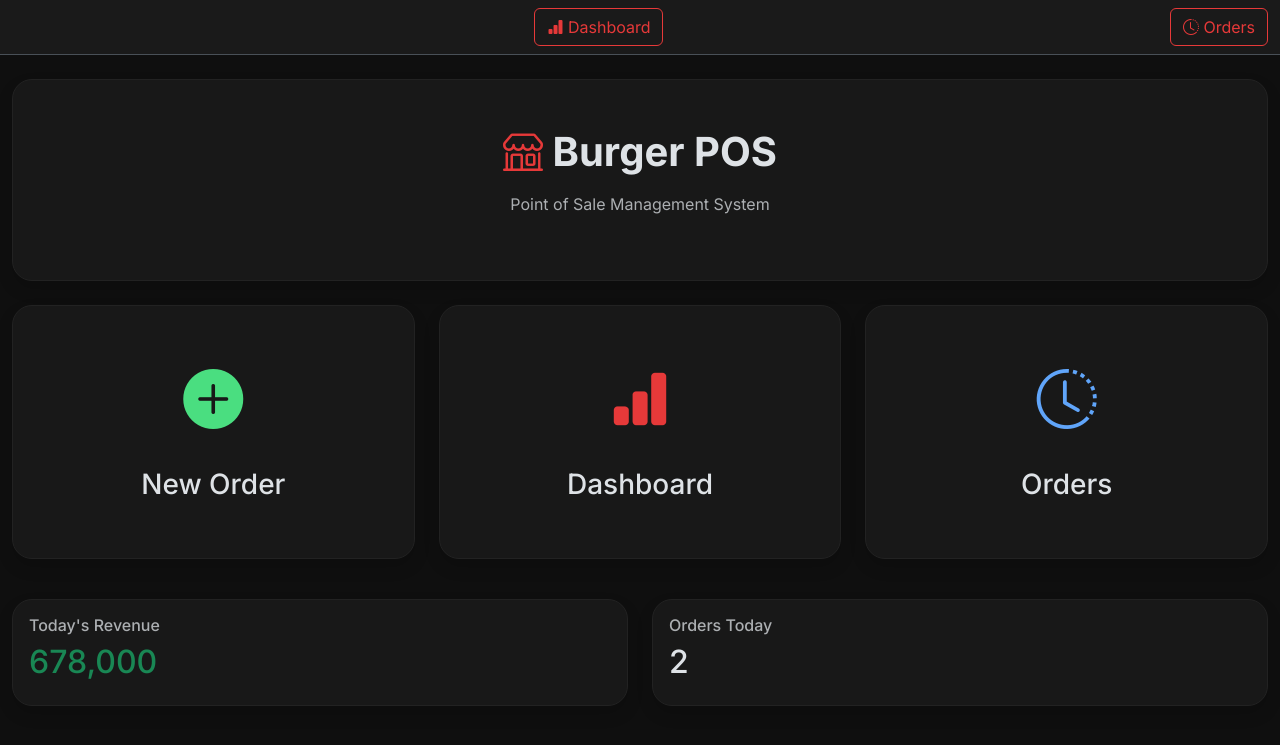
After one commit to Mohhamadaminn/fastfood_POS, a Django app: page / in a window 1280 px wide. The commit adds this page. Shown: the top 745 px of the page. Run offline with Django 4.2, Linux system fonts and the light colour scheme; data comes from the database, SQL or seed files in the repository; both versions use the stored data as it was after the commit.

Commit message:
set home page for our project

```diff
--- a/menu/urls.py
+++ b/menu/urls.py
@@ -10,10 +10,12 @@ from .views import (
     PaymentSuccessView,
     DashboardView,
     OrderListView,
+    HomeView,
 )
 
 
 urlpatterns = [
+    path('', HomeView.as_view(), name='home'),
     path('orders/new/', OrderCreateView.as_view(), name='order-create'),
     path('orders/<int:pk>/', OrderDetailView.as_view(), name='order-detail'),
     path('orders/<int:pk>/add-item/', AddItemView.as_view(), name='add-item'),
--- a/menu/views.py
+++ b/menu/views.py
@@ -10,6 +10,37 @@ from datetime import date
 
 from .models import Product, Order, OrderItem
 from .forms import AddItemForm
+
+
+
+class HomeView(TemplateView):
+
+    template_name = "home.html"
+
+    def get_context_data(self, **kwargs):
+
+        context = super().get_context_data(**kwargs)
+
+        today = date.today()
+
+        paid_orders = Order.objects.filter(
+            status="paid",
+            created_at__date=today
+        )
+
+        total_sales = (
+            paid_orders.aggregate(
+                total=Sum("total_price")
+            )["total"]
+            or 0
+        )
+
+        total_orders = paid_orders.count()
+
+        context["total_sales"] = total_sales
+        context["total_orders"] = total_orders
+
+        return context
 
 
 class OrderListView(ListView):
--- a/templates/_base.html
+++ b/templates/_base.html
@@ -109,17 +109,12 @@
                     w-100"
             >
 
-                <span class="navbar-brand">
+                <a
+                    href="{% url 'home' %}"
+                    class="navbar-brand text-decoration-none"
+                >
 
-                    <i class="bi bi-shop"></i>
-
-                    <span class="ms-2">Burger</span>
-
-                    <span style="color: var(--primary-red);">
-                        POS
-                    </span>
-
-                </span>
+                </a>
 
                 <a
                     href="{% url 'dashboard' %}"
--- /dev/null
+++ b/templates/home.html
@@ -0,0 +1,204 @@
+{% extends "_base.html" %}
+{% load humanize %}
+
+{% block title %}
+Burger POS
+{% endblock %}
+
+{% block content %}
+
+<div class="row mb-4">
+
+    <div class="col-12">
+
+        <div class="card shadow">
+
+            <div class="card-body text-center py-5">
+
+                <h1 class="fw-bold">
+
+                    <i
+                        class="bi bi-shop"
+                        style="color: var(--primary-red);"
+                    ></i>
+
+                    Burger POS
+
+                </h1>
+
+                <p class="text-muted mt-3">
+
+                    Point of Sale Management System
+
+                </p>
+
+            </div>
+
+        </div>
+
+    </div>
+
+</div>
+
+<div class="row g-4">
+
+    <div class="col-lg-4">
+
+        <a
+            href="{% url 'order-create' %}"
+            class="text-decoration-none"
+        >
+
+            <div
+                class="card h-100 shadow product-card"
+            >
+
+                <div class="card-body text-center p-5">
+
+                    <i
+                        class="bi bi-plus-circle-fill"
+                        style="
+                            font-size:60px;
+                            color:#4ade80;
+                        "
+                    ></i>
+
+                    <h3 class="mt-4">
+
+                        New Order
+
+                    </h3>
+
+                </div>
+
+            </div>
+
+        </a>
+
+    </div>
+
+    <div class="col-lg-4">
+
+        <a
+            href="{% url 'dashboard' %}"
+            class="text-decoration-none"
+        >
+
+            <div
+                class="card h-100 shadow product-card"
+            >
+
+                <div class="card-body text-center p-5">
+
+                    <i
+                        class="bi bi-bar-chart-fill"
+                        style="
+                            font-size:60px;
+                            color:#e63939;
+                        "
+                    ></i>
+
+                    <h3 class="mt-4">
+
+                        Dashboard
+
+                    </h3>
+
+                </div>
+
+            </div>
+
+        </a>
+
+    </div>
+
+    <div class="col-lg-4">
+
+        <a
+            href="{% url 'order-list' %}"
+            class="text-decoration-none"
+        >
+
+            <div
+                class="card h-100 shadow product-card"
+            >
+
+                <div class="card-body text-center p-5">
+
+                    <i
+                        class="bi bi-clock-history"
+                        style="
+                            font-size:60px;
+                            color:#60a5fa;
+                        "
+                    ></i>
+
+                    <h3 class="mt-4">
+
+                        Orders
+
+                    </h3>
+
+                </div>
+
+            </div>
+
+        </a>
+
+    </div>
+
+</div>
+
+<div class="row g-4 mt-3">
+
+    <div class="col-md-6">
+
+        <div class="card shadow">
+
+            <div class="card-body">
+
+                <h6 class="text-muted">
+
+                    Today's Revenue
+
+                </h6>
+
+                <h2 class="text-success">
+
+                    {{ total_sales|intcomma }}
+
+                </h2>
+
+            </div>
+
+        </div>
+
+    </div>
+
+    <div class="col-md-6">
+
+        <div class="card shadow">
+
+            <div class="card-body">
+
+                <h6 class="text-muted">
+
+                    Orders Today
+
+                </h6>
+
+                <h2>
+
+                    {{ total_orders }}
+
+                </h2>
+
+            </div>
+
+        </div>
+
+    </div>
+
+</div>
+
+{% endblock %}
```
Also changed, not shown: templates/test.html (deleted, +0 -11 lines), db.sqlite3.
